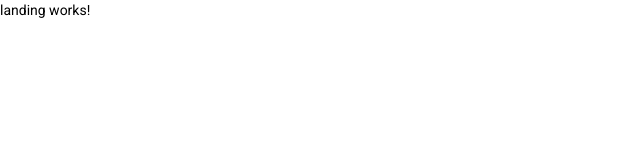
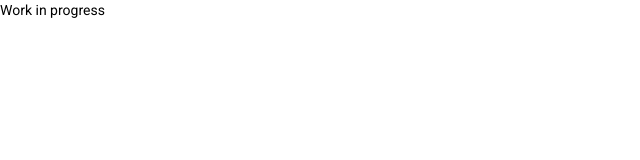
Before and after one commit to Pankaj-Phour/visa-consultancy, an Angular app: page / in a window 1280 px wide. Shown: the top 160 px of the page, without its empty margins (0-640 px from the left). Built offline with nearby package versions, Linux system fonts and the light colour scheme.

Commit message:
Update landing.component.html

```diff
--- a/src/app/landing/landing.component.html
+++ b/src/app/landing/landing.component.html
@@ -1 +1 @@
-<p>landing works!</p>
+<p>Work in progress</p>
```
